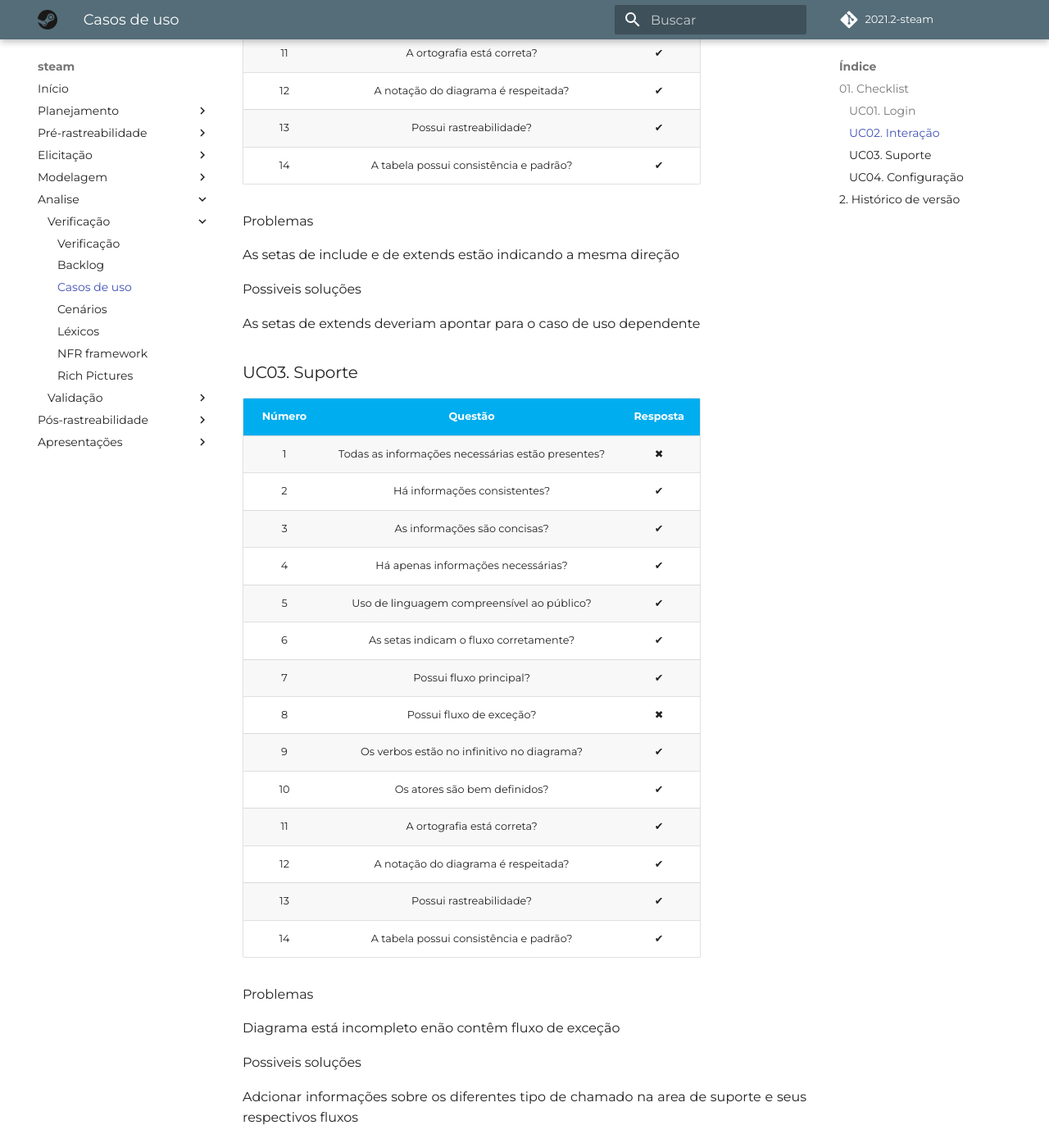
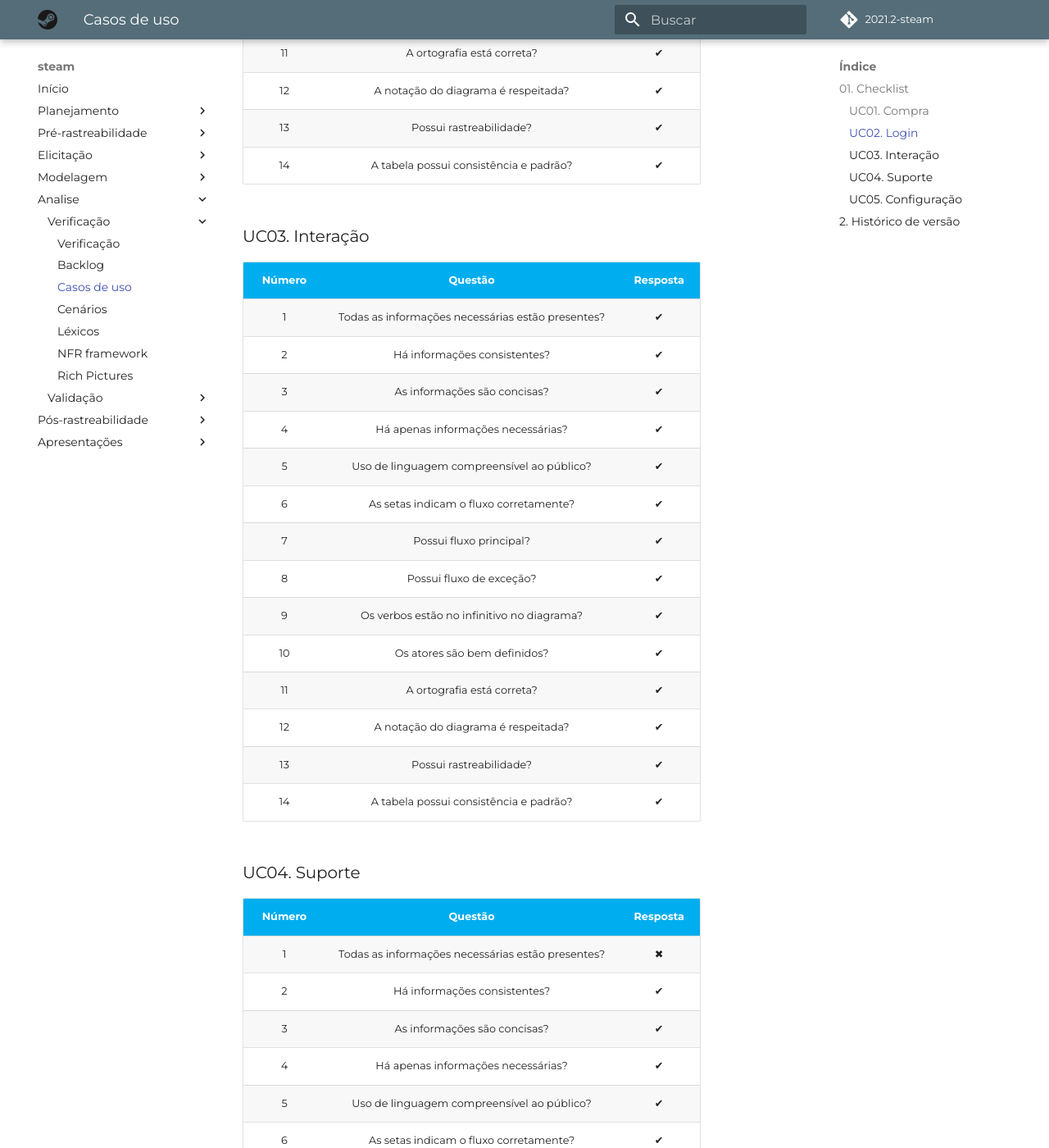
Before and after one commit to Requisitos-de-Software/2021.2-Steam, an MkDocs documentation site: the page built from docs/analise/verificacao/casos_de_uso.md, in a window 1280 px wide and 1400 px high, scrolled down 1511 px. Shown: the whole window at 82% size. Built offline with MkDocs 1.6.1 and Material for MkDocs 9.7.7, drawn with Linux system fonts in a browser that asks for light colours; some web fonts are replaced; comment, search, counter and statistics services are not loaded; some of the changed text lies outside the part shown.

Commit message:
docs: caso de uso completo

```diff
--- a/docs/analise/verificacao/casos_de_uso.md
+++ b/docs/analise/verificacao/casos_de_uso.md
@@ -2,7 +2,7 @@
 
 ## 01. Checklist
 
-### UC01. Login
+### UC01. Compra
 | Número    | Questão                                            |  Resposta     |
 |-----------|----------------------------------------------------|---------------|
 |    1      | Todas as informações necessárias estão presentes?  |       ✔       |
@@ -28,7 +28,7 @@
 |    3      | As informações são concisas?                       |       ✔       |
 |    4      | Há apenas informações necessárias?                 |       ✔       |
 |    5      | Uso de linguagem compreensível ao público?         |       ✔       |
-|    6      | As setas indicam o fluxo corretamente?             |       ✖       |
+|    6      | As setas indicam o fluxo corretamente?             |       ✔       |
 |    7      | Possui fluxo principal?                            |       ✔       |
 |    8      | Possui fluxo de exceção?                           |       ✔       |
 |    9      | Os verbos estão no infinitivo no diagrama?         |       ✔       |
@@ -38,15 +38,25 @@
 |    13     | Possui rastreabilidade?                            |       ✔       |
 |    14     | A tabela possui consistência e padrão?             |       ✔       |
 
-Problemas
+### UC03. Interação
+| Número    | Questão                                            |  Resposta     |
+|-----------|----------------------------------------------------|---------------|
+|    1      | Todas as informações necessárias estão presentes?  |       ✔       |
+|    2      | Há informações consistentes?                       |       ✔       |
+|    3      | As informações são concisas?                       |       ✔       |
+|    4      | Há apenas informações necessárias?                 |       ✔       |
+|    5      | Uso de linguagem compreensível ao público?         |       ✔       |
+|    6      | As setas indicam o fluxo corretamente?             |       ✔       |
+|    7      | Possui fluxo principal?                            |       ✔       |
+|    8      | Possui fluxo de exceção?                           |       ✔       |
+|    9      | Os verbos estão no infinitivo no diagrama?         |       ✔       |
+|    10     | Os atores são bem definidos?                       |       ✔       |
+|    11     | A ortografia está correta?                         |       ✔       |
+|    12     | A notação do diagrama é respeitada?                |       ✔       |
+|    13     | Possui rastreabilidade?                            |       ✔       |
+|    14     | A tabela possui consistência e padrão?             |       ✔       |
 
-As setas de include e de extends estão indicando a mesma direção
-
-Possiveis soluções
-
-As setas de extends deveriam apontar para o caso de uso dependente
-
-### UC03. Suporte
+### UC04. Suporte
 | Número    | Questão                                            |  Resposta     |
 |-----------|----------------------------------------------------|---------------|
 |    1      | Todas as informações necessárias estão presentes?  |       ✖       |
@@ -66,13 +76,13 @@ As setas de extends deveriam apontar para o caso de uso dependente
 
 Problemas
 
-Diagrama está incompleto enão contêm fluxo de exceção
+Diagrama está incompleto e não contêm fluxo de exceção
 
 Possiveis soluções
 
 Adcionar informações sobre os diferentes tipo de chamado na area de suporte e seus respectivos fluxos
 
-### UC04. Configuração
+### UC05. Configuração
 | Número    | Questão                                            |  Resposta     |
 |-----------|----------------------------------------------------|---------------|
 |    1      | Todas as informações necessárias estão presentes?  |       ✔       |
@@ -95,3 +105,4 @@ Adcionar informações sobre os diferentes tipo de chamado na area de suporte e
 | Versão | Data       | Descrição                                           | Autor           |
 | ------ | ---------- | --------------------------------------------------- | ------------    |
 | 0.1    | 20/03/2022 | Criação do documento                                | Ingrid Carvalho |
+| 0.1    | 20/03/2022 | Inclusão do uc1 - compra                            | Ingrid Carvalho |
```
Also changed, not shown: other parts of docs/analise/verificacao/casos_de_uso.md (+1 -1 lines), docs/modelagem/casos_de_uso.md (+36 -20 lines), docs/assets/modelagem/diagrama_compra.jpg (added), docs/assets/modelagem/diagrama_interacao.jpeg (deleted), docs/assets/modelagem/diagrama_interacoes.jpg (added), docs/assets/modelagem/diagrama_login.jpeg (deleted), docs/assets/modelagem/diagrama_login.jpg (added).
